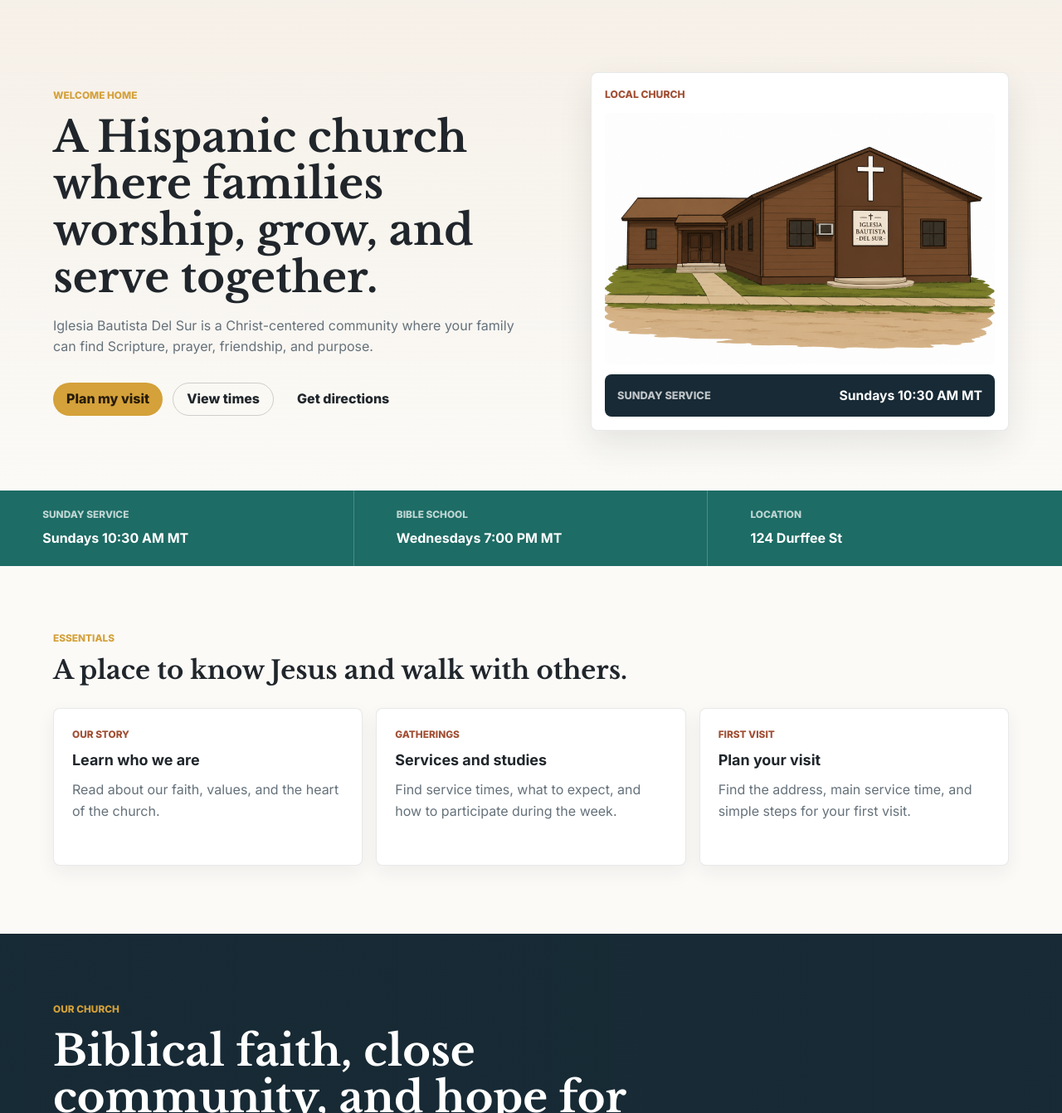
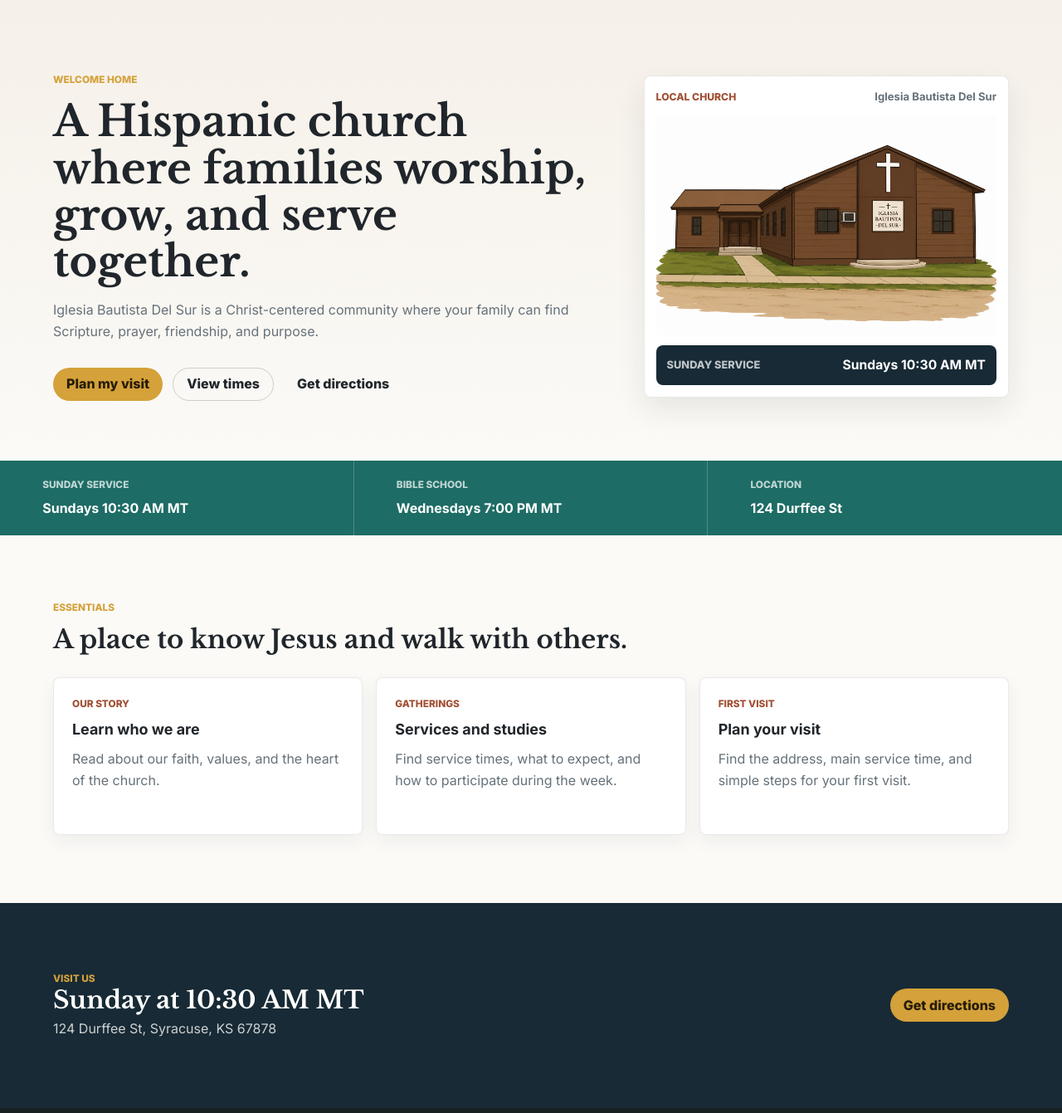
Before and after one commit to JimPintoCommon/iglesia-bautista-del-sur, a website built with Vite: page index.html in a window 1280 px wide. Shown: the part 104-1445 px from the top of the page at 83% size. Built offline with nearby package versions, Linux system fonts and the light colour scheme.

Commit message:
Restore page views and refine homepage image

```diff
--- a/index.html
+++ b/index.html
@@ -37,6 +37,7 @@
           <a href="#about" data-route-link="about" data-i18n="navAbout">Nosotros</a>
           <a href="#services" data-route-link="services" data-i18n="navServices">Servicios</a>
           <a href="#sermons" data-route-link="sermons" data-i18n="navSermons">Predicaciones</a>
+          <a href="#beliefs" data-route-link="beliefs" data-i18n="navBeliefs">Creencias</a>
           <a href="#visit" data-route-link="visit" data-i18n="navVisit">Visitar</a>
           <a href="#contact" data-route-link="contact" data-i18n="navContact">Contacto</a>
         </nav>
@@ -75,7 +76,10 @@
           </div>
           <div class="hero-visual">
             <div class="campus-card">
-              <span data-i18n="campusLabel">Iglesia local</span>
+              <div class="campus-card-header">
+                <span data-i18n="campusLabel">Iglesia local</span>
+                <strong>Iglesia Bautista Del Sur</strong>
+              </div>
               <img
                 class="hero-image"
                 src="assets/iglesia-del-sur.png"
@@ -126,6 +130,21 @@
               <p data-i18n="featureVisitText">Encuentra dirección, horario principal y pasos sencillos para venir por primera vez.</p>
             </a>
           </div>
+        </section>
+
+        <section class="section home-directions">
+          <div>
+            <p class="section-kicker" data-i18n="homeVisitKicker">Visítanos</p>
+            <h2 data-i18n="homeVisitTitle">Domingo a las 10:30 AM MT</h2>
+            <p data-i18n="homeVisitText">124 Durffee St, Syracuse, KS 67878</p>
+          </div>
+          <a
+            class="button primary"
+            href="https://www.google.com/maps/search/?api=1&query=124%20Durffee%20St%2C%20Syracuse%2C%20KS%2067878"
+            target="_blank"
+            rel="noopener"
+            data-i18n="directionsButton"
+          >Cómo llegar</a>
         </section>
       </section>
 
@@ -525,13 +544,13 @@
           <h2 data-i18n="footerLinksTitle">Enlaces</h2>
           <a href="#privacy" data-route-link="privacy" data-i18n="footerPrivacy">Política de privacidad</a>
           <a href="https://www.jpwebsolutions.com/" target="_blank" rel="noopener" data-i18n="footerCredit">
-            Sitio creado por JP Web Solutions
+            Website by JP Web Solutions LLC
           </a>
         </nav>
       </div>
       <div class="footer-bottom">
         <p>&copy; <span data-year></span> Iglesia Bautista Del Sur</p>
-        <p data-i18n="footerBuiltBy">Diseño web por JP Web Solutions</p>
+        <p data-i18n="footerBuiltBy">Website design by JP Web Solutions LLC</p>
       </div>
     </footer>
 
--- a/script.js
+++ b/script.js
@@ -7,6 +7,7 @@ const translations = {
     navAbout: "Nosotros",
     navServices: "Servicios",
     navSermons: "Predicaciones",
+    navBeliefs: "Creencias",
     navVisit: "Visitar",
     navContact: "Contacto",
     headerCta: "Planear visita",
@@ -28,6 +29,9 @@ const translations = {
     quickLocationValue: "124 Durffee St",
     homeKicker: "Lo esencial",
     homeIntroTitle: "Un lugar para conocer a Jesús y caminar acompañado.",
+    homeVisitKicker: "Visítanos",
+    homeVisitTitle: "Domingo a las 10:30 AM MT",
+    homeVisitText: "124 Durffee St, Syracuse, KS 67878",
     featureAboutLabel: "Nuestra historia",
     featureAboutTitle: "Conoce quiénes somos",
     featureAboutText: "Lee sobre nuestra fe, nuestros valores y el corazón de la iglesia.",
@@ -168,8 +172,8 @@ const translations = {
     footerAddress: "124 Durffee St, Syracuse, KS 67878",
     footerLinksTitle: "Enlaces",
     footerPrivacy: "Política de privacidad",
-    footerCredit: "Sitio creado por JP Web Solutions",
-    footerBuiltBy: "Diseño web por JP Web Solutions",
+    footerCredit: "Website by JP Web Solutions LLC",
+    footerBuiltBy: "Website design by JP Web Solutions LLC",
     privacyKicker: "Privacidad",
     privacyTitle: "Política de privacidad",
     privacyLead:
@@ -196,6 +200,7 @@ const translations = {
     navAbout: "About",
     navServices: "Services",
     navSermons: "Sermons",
+    navBeliefs: "Beliefs",
     navVisit: "Visit",
     navContact: "Contact",
     headerCta: "Plan a visit",
@@ -217,6 +222,9 @@ const translations = {
     quickLocationValue: "124 Durffee St",
     homeKicker: "Essentials",
     homeIntroTitle: "A place to know Jesus and walk with others.",
+    homeVisitKicker: "Visit us",
+    homeVisitTitle: "Sunday at 10:30 AM MT",
+    homeVisitText: "124 Durffee St, Syracuse, KS 67878",
     featureAboutLabel: "Our story",
     featureAboutTitle: "Learn who we are",
     featureAboutText: "Read about our faith, values, and the heart of the church.",
@@ -357,8 +365,8 @@ const translations = {
     footerAddress: "124 Durffee St, Syracuse, KS 67878",
     footerLinksTitle: "Links",
     footerPrivacy: "Privacy Policy",
-    footerCredit: "Website by JP Web Solutions",
-    footerBuiltBy: "Web design by JP Web Solutions",
+    footerCredit: "Website by JP Web Solutions LLC",
+    footerBuiltBy: "Website design by JP Web Solutions LLC",
     privacyKicker: "Privacy",
     privacyTitle: "Privacy Policy",
     privacyLead:
@@ -393,9 +401,15 @@ function getRouteFromHash() {
 function setActiveRoute(route) {
   const safeRoute = routes.includes(route) ? route : "home";
 
+  document.querySelectorAll("[data-route]").forEach((view) => {
+    view.classList.toggle("is-active", view.dataset.route === safeRoute);
+  });
+
   document.querySelectorAll("[data-route-link]").forEach((link) => {
     link.classList.toggle("is-active", link.dataset.routeLink === safeRoute);
   });
+
+  window.scrollTo({ top: 0, behavior: "smooth" });
 }
 
 function applyLanguage(language) {
--- a/styles.css
+++ b/styles.css
@@ -20,7 +20,6 @@
 
 html {
   scroll-behavior: smooth;
-  scroll-padding-top: 118px;
 }
 
 body {
@@ -185,6 +184,10 @@ a {
 }
 
 .page-view {
+  display: none;
+}
+
+.page-view.is-active {
   display: block;
 }
 
@@ -195,7 +198,7 @@ a {
     var(--paper);
   display: grid;
   gap: clamp(28px, 5vw, 64px);
-  grid-template-columns: minmax(0, 0.95fr) minmax(320px, 0.82fr);
+  grid-template-columns: minmax(0, 1fr) minmax(300px, 0.68fr);
   min-height: auto;
   padding: clamp(56px, 7vw, 88px) clamp(18px, 5vw, 70px) clamp(44px, 6vw, 72px);
 }
@@ -218,22 +221,38 @@ a {
   background: var(--surface);
   border: 1px solid var(--line);
   border-radius: 8px;
-  box-shadow: 0 16px 40px rgba(32, 38, 43, 0.1);
+  box-shadow: 0 14px 34px rgba(32, 38, 43, 0.09);
   display: grid;
   gap: 12px;
-  padding: 16px;
+  margin-left: auto;
+  max-width: 500px;
+  padding: 14px;
 }
 
-.campus-card > span {
+.campus-card-header {
+  align-items: baseline;
+  display: flex;
+  gap: 12px;
+  justify-content: space-between;
+}
+
+.campus-card-header span {
   color: var(--clay);
   font-size: 0.76rem;
   font-weight: 800;
   text-transform: uppercase;
 }
 
+.campus-card-header strong {
+  color: var(--muted);
+  font-size: 0.82rem;
+}
+
 .hero-image {
   border-radius: 6px;
   height: auto;
+  max-height: 285px;
+  object-fit: contain;
   width: 100%;
 }
 
@@ -245,7 +264,7 @@ a {
   display: flex;
   gap: 16px;
   justify-content: space-between;
-  padding: 13px 15px;
+  padding: 11px 13px;
 }
 
 .hero-note span {
@@ -325,6 +344,31 @@ h2 {
   z-index: 3;
 }
 
+.home-directions {
+  align-items: center;
+  background: var(--navy);
+  color: var(--white);
+  display: flex;
+  gap: 24px;
+  justify-content: space-between;
+  padding-bottom: clamp(34px, 5vw, 48px);
+  padding-top: clamp(34px, 5vw, 48px);
+}
+
+.home-directions .section-kicker {
+  color: var(--gold);
+}
+
+.home-directions h2 {
+  font-size: clamp(1.45rem, 2.3vw, 2rem);
+  margin-bottom: 6px;
+}
+
+.home-directions p {
+  color: rgba(255, 255, 255, 0.78);
+  margin: 0;
+}
+
 .quick-info article {
   border-right: 1px solid rgba(255, 255, 255, 0.22);
   padding: 20px clamp(18px, 4vw, 56px);
@@ -362,7 +406,6 @@ h2 {
     linear-gradient(90deg, rgba(23, 42, 53, 0.98), rgba(23, 42, 53, 0.9)),
     var(--navy);
   color: var(--white);
-  scroll-margin-top: 118px;
 }
 
 .page-hero.compact {
@@ -895,6 +938,7 @@ h2 {
 
   .quick-info,
   .hero,
+  .home-directions,
   .split,
   .two-column-band,
   .contact-section,
@@ -906,6 +950,11 @@ h2 {
   .schedule-grid,
   .schedule-grid.detailed {
     grid-template-columns: 1fr;
+  }
+
+  .home-directions {
+    align-items: flex-start;
+    flex-direction: column;
   }
 
   .quick-info {
```
